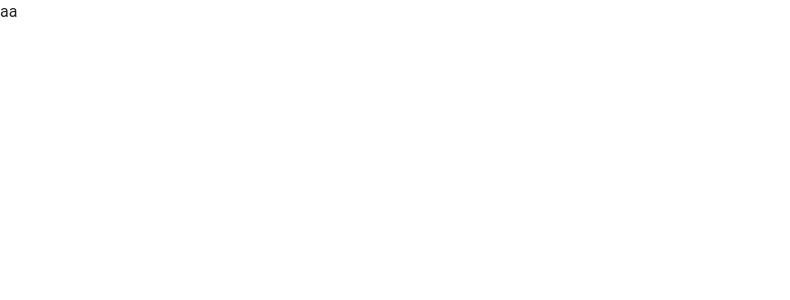
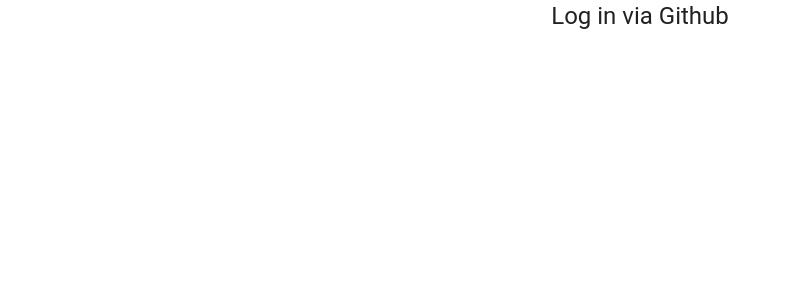
Before and after one commit to leeyc924/editor-app, a React (Create React App) app: page /account/login in a window 1280 px wide. Shown: the top 300 px of the page, without its empty margins (0-790 px from the left). Built offline with nearby package versions, Linux system fonts and the light colour scheme.

Commit message:
로그인

```diff
--- a/package.json
+++ b/package.json
@@ -7,7 +7,6 @@
     "@emotion/styled": "11.6.0",
     "@mui/icons-material": "5.3.1",
     "@mui/material": "5.3.1",
-    "@mui/styled-engine-sc": "5.3.0",
     "@reduxjs/toolkit": "1.7.1",
     "@testing-library/jest-dom": "^5.14.1",
     "@testing-library/react": "^12.0.0",
--- a/src/app/App.tsx
+++ b/src/app/App.tsx
@@ -4,12 +4,13 @@ import { PersistGate } from 'redux-persist/integration/react';
 import { Provider } from 'react-redux';
 
 import { persistor, store } from '../modules/store';
-import FullscreenProgress from '../components/FullscreenProgress';
+
 import { CssBaseline } from '@mui/material';
 
 import Token from './Token';
+import FullscreenProgress from '../components/FullscreenProgress';
 
-// import Routes from './Routes';
+import Routes from './Routes';
 
 const App = () => {
   return (
@@ -18,7 +19,7 @@ const App = () => {
         <BrowserRouter>
           <CssBaseline />
           <Token>
-            <div>aa</div>
+            <Routes />
           </Token>
         </BrowserRouter>
       </PersistGate>
--- a/src/app/Routes.tsx
+++ b/src/app/Routes.tsx
@@ -1,68 +1,45 @@
-export const a = '';
-// import { Navigate } from 'react-router-dom';
-// import { RouteObject, useRoutes } from 'react-router';
+import { Navigate } from 'react-router-dom';
+import { RouteObject, useRoutes } from 'react-router';
 
-// const rootRoute: RouteObject = {
-//   path: '/',
-//   element: <Navigate to="/account/login" />,
-//   children: [
-//     {
-//       index: true,
-//       element: <Navigate to="/account/login" />,
-//     },
-//   ],
-// };
+import Login from '../page/Login'
 
-// const accountRoute: RouteObject = {
-//   path: 'account',
-//   element: <Account />,
-//   children: [
-//     {
-//       path: 'login',
-//       element: <LoginForm />,
-//     },
-//     {
-//       path: 'signup',
-//       element: <SignupForm />,
-//     },
-//   ],
-// };
+const rootRoute: RouteObject = {
+  path: '/',
+  element: <Navigate to="/account/login" />,
+  children: [
+    {
+      index: true,
+      element: <Navigate to="/account/login" />,
+    },
+  ],
+};
 
-// const settingRouute: RouteObject = {
-//   path: 'setting',
-//   element: <Setting />,
-//   children: [
-//     {
-//       path: 'profile',
-//       element: <Profile />,
-//     },
-//     {
-//       path: 'group',
-//       children: [
-//         {
-//           path: 'list',
-//           element: <GroupList />,
-//         },
-//         {
-//           path: 'manage',
-//           element: <GroupManage />,
-//         }
-//       ],
-//     }
-//   ],
-// };
+const accountRoute: RouteObject = {
+  path: 'account/*',
+  element: <Login />,
+  children: [
+    {
+      path: 'login',
+      element: <Login />,
+    },
+    // {
+    //   path: 'signup',
+      // element: <SignupForm />,
+    // },
+  ],
+};
 
-// const noMatchRoutes: RouteObject = {
-//   path: '*',
-//   element: <Navigate to="/" />,
-// };
+const noMatchRoutes: RouteObject = {
+  path: '*',
+  element: <Navigate to="/" />,
+};
 
-// const routeList: RouteObject[] = [noMatchRoutes, rootRoute, accountRoute, settingRouute];
+const routeList: RouteObject[] = [noMatchRoutes, rootRoute, accountRoute];
 
-// const Routes = () => {
-//   const element = useRoutes(routeList);
+const Routes = () => {
+  const element = useRoutes(routeList);
 
-//   return element;
-// };
+  return element;
+};
 
-// export default Routes;
+export default Routes;
--- /dev/null
+++ b/src/page/Login.tsx
@@ -0,0 +1,28 @@
+import React from 'react';
+import { Box, Container, Grid, Link, Typography } from '@mui/material';
+
+const Login = () => {
+  return (
+    <Container maxWidth={false}>
+      <Box height="100vh" textAlign="center">
+        <Grid container spacing={3} justifyContent={"center"} alignItems={"center"}>
+          <Grid item xs="auto">
+            <Typography variant="h5" component="h1" gutterBottom>
+              Log in via Github
+            </Typography>
+            <Link
+              href={`https://github.com/login/oauth/authorize?client_id=b1bd2dfb1d172d1f1589`}
+              color="textPrimary"
+              data-testid="login-link"
+              aria-label="Login Link"
+            >
+              {/* <GitHubIcon fontSize="large" /> */}
+            </Link>
+          </Grid>
+        </Grid>
+      </Box>
+    </Container>
+  )
+}
+
+export default Login;
```
Also changed, not shown: 1 other file (tests, documents, lock files or other folders).
